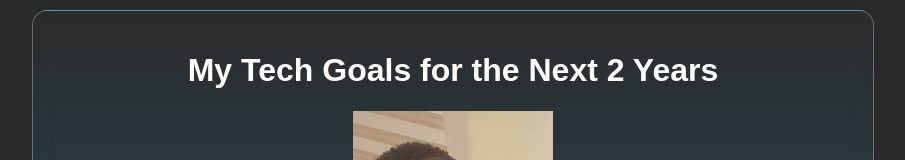
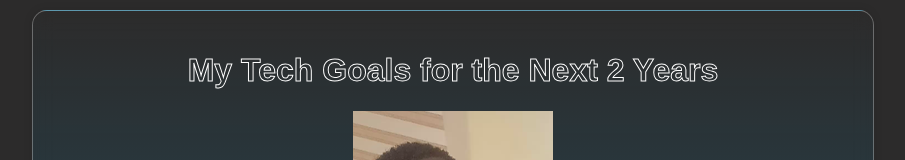
Before and after one commit to Mat-icon/Hng-Stage-1, a plain HTML site: page index.html in a window 1280 px wide. Shown: the top 160 px of the page, without its empty margins (187-1092 px from the left). Drawn offline with Linux system fonts and the light colour scheme.

```diff
--- a/style.css
+++ b/style.css
@@ -21,7 +21,8 @@
 
 h1 {
     text-align: center;
-    color: #fff;
+    color: transparent;
+    -webkit-text-stroke: #fff 1px;
 }
 
 .profile {
```
